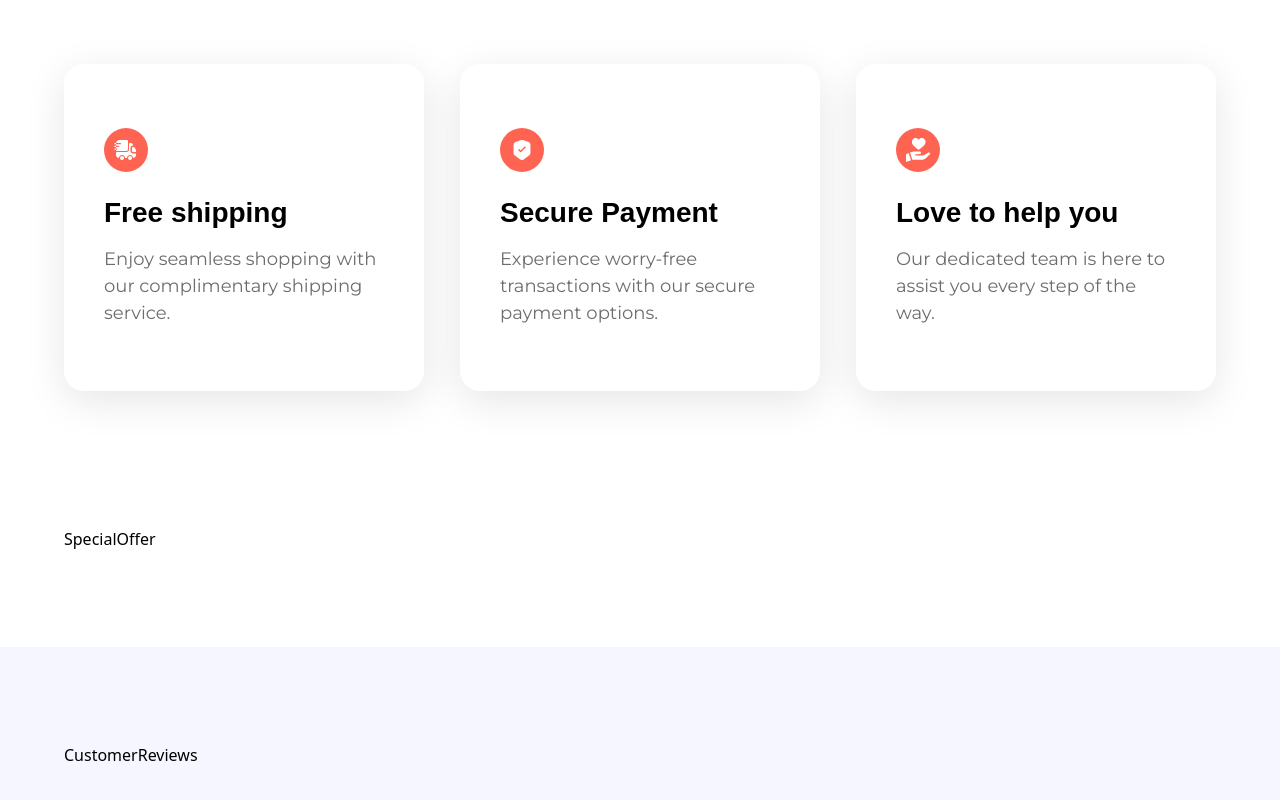
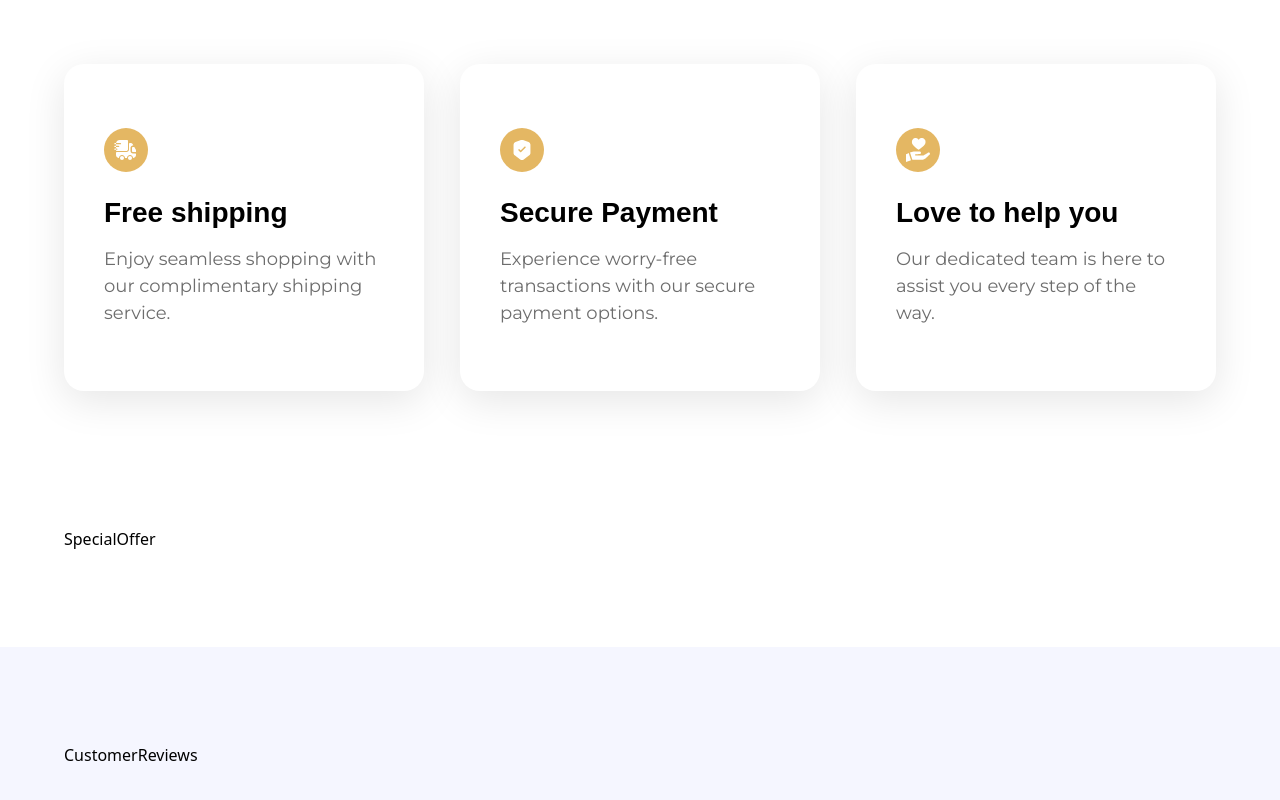
Before and after one commit to krystyna-lyn/ecommerce, a React (Vite) app: page / in a window 1280 px wide. Shown: the part 2395-3195 px from the top of the page. Built offline with nearby package versions, Linux system fonts and the light colour scheme; a web font is replaced by a local one.

Commit message:
change color services

```diff
--- a/src/components/ServiceCard.jsx
+++ b/src/components/ServiceCard.jsx
@@ -3,7 +3,7 @@ import React from 'react'
 const ServiceCard = ({ imgURL, label, subtext }) => {
   return (
     <div className='flex-1 sm:w-[350px] sm:min-w-[350px] w-full rounded-[20px] shadow-3xl px-10 py-16'>
-      <div className='w-11 h-11 flex justify-center items-center bg-coral-red rounded-full'>
+      <div className='w-11 h-11 flex justify-center items-center bg-gold-color rounded-full'>
         <img src={imgURL} alt={label} width={24} height={24} />
       </div>
       <h3 className='mt-5 font-palanquin text-3xl leading-normal font-bold'>
--- a/src/index.css
+++ b/src/index.css
@@ -23,6 +23,9 @@
   }
   .gold-color {
     color: #e4b763;
+  }
+  .bg-gold-color {
+    background-color: #e4b763;
   }
 
   .text-header{
```
